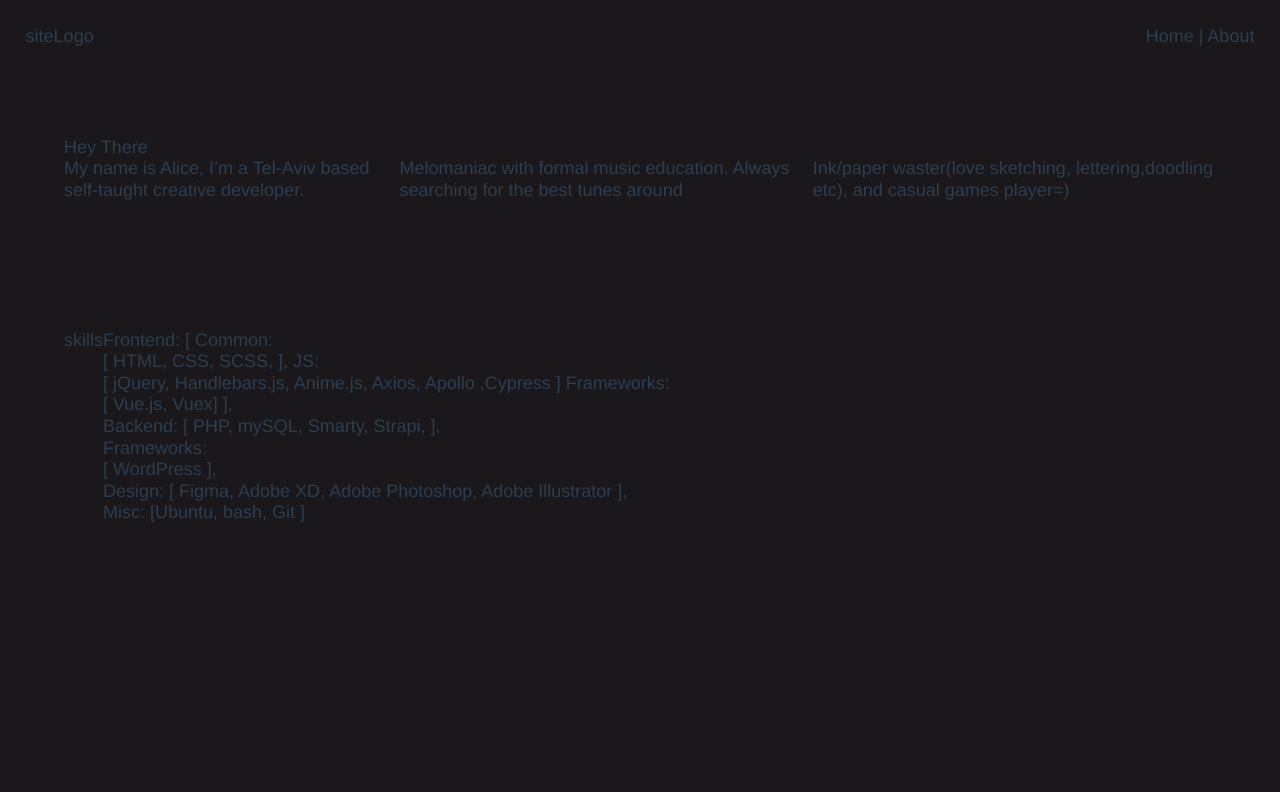
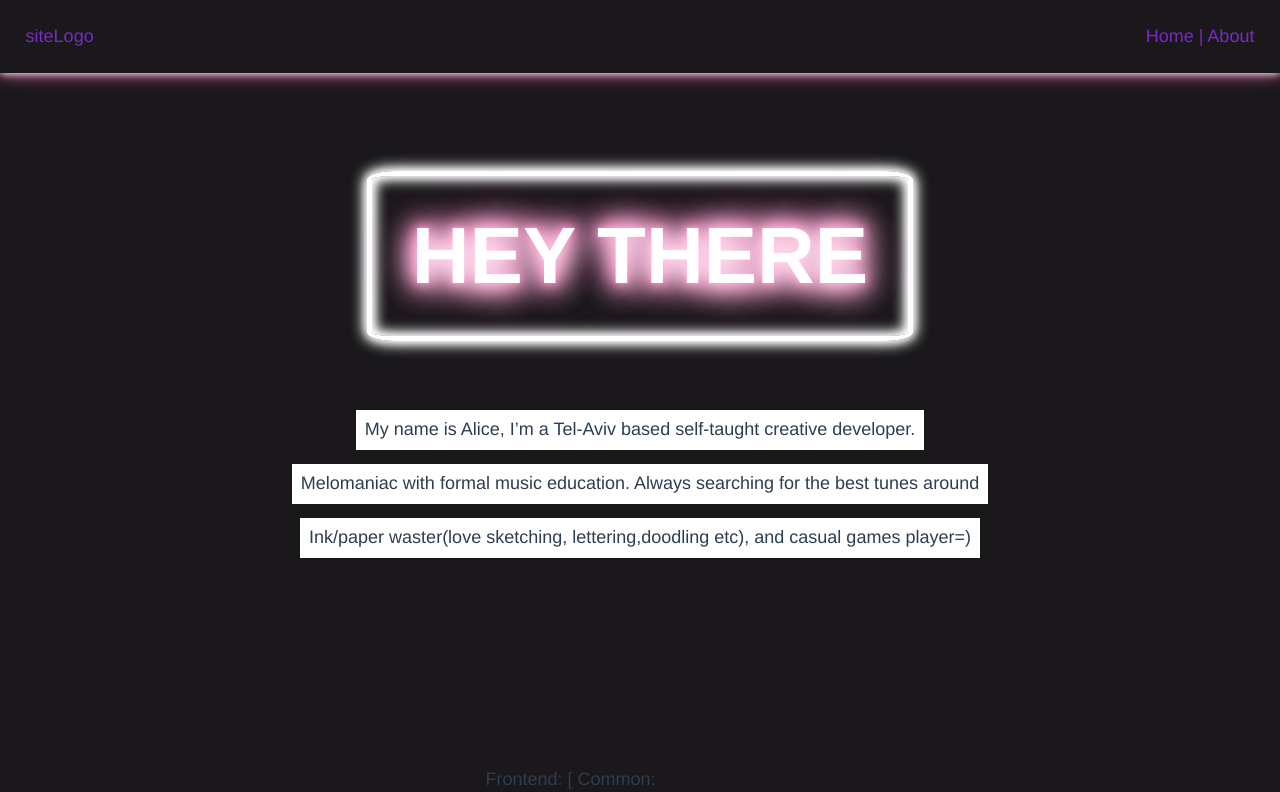
Before and after one commit to 4l1c30zz/vue3-blog, a Vue app: page / in a window 1280 px wide. Shown: the top 792 px of the page. Built offline with nearby package versions, Linux system fonts and the light colour scheme; no server answers.

Commit message:
neon glow,heading styles added

```diff
--- a/src/assets/scss/main.scss
+++ b/src/assets/scss/main.scss
@@ -2,14 +2,25 @@
 
 
 body {
-  background: color(raisin_black);
   font-size: 18px;
   line-height: 1.2em;
 }
+
 header,
 footer {
+  box-shadow: 0;
   padding: 2%;
+  background: color(raisin_black);
+  color: color(french_violet);
+  transition: all ease-in-out 0.3s;
+  z-index: 10;
+
+  &:hover {
+    box-shadow: 0 0 .5rem white,
+      0 0 1rem color(hot_pink),
+  }
 }
+
 #app {
   width: 100%;
   height: 100%;
@@ -17,14 +28,43 @@ footer {
   align-content: center;
   flex-direction: column;
 }
+
+/*heading styles*/
+h1,
+h2,
+h3,
+h4 {
+  font-weight: 900;
+  padding: 40px;
+}
+
+h1 {
+  font-size: 60px;
+}
+
+h2 {
+  font-size: 50px;
+}
+
+h3 {
+  font-size: 40px;
+}
+
+h4 {
+  font-size: 30px;
+}
+
+/*end heading styles*/
 /*container-styles*/
-.container{
+.container {
   padding: 5%;
   max-width: 1200px;
 }
-.container.is-fluid{
+
+.container.is-fluid {
   max-width: 100%;
 }
+
 /*end-container-styles*/
 
 /*flex-helpers*/
@@ -33,12 +73,14 @@ footer {
   align-items: center;
   flex-wrap: wrap;
 }
+
 .flex-between {
   display: flex;
   flex-wrap: wrap;
   justify-content: space-between;
   align-items: center;
 }
+
 /*end-flex-helpers*/
 
 /*columns styles*/
@@ -46,29 +88,130 @@ footer {
   flex-grow: 1;
   flex-shrink: 1;
   display: flex;
+  flex-wrap: wrap;
   align-content: center;
+  justify-content: center;
+  padding: 3%;
 }
+
 .is-full {
   flex-basis: 100%;
 }
+
 .is-half {
   flex-basis: 50%;
 }
+
 .is-three {
   flex-basis: 33.33%;
 }
+
 .is-four {
   flex-basis: 25%;
 }
+
 /*end columns styles*/
+
 /*text-helpers*/
-.is-center{
+.is-center {
   text-align: center;
 }
+
 .is-right {
   text-align: right;
 }
+
 .is-left {
   text-align: left;
 }
+
+.is-uppercase {
+  text-transform: uppercase;
+}
+
 /*end text-helpers*/
+
+/*hero section*/
+.neon-sign {
+  font-size: 80px;
+  line-height: 1em;
+  white-space: pre-line;
+  color: white;
+  padding: 0.5em;
+  text-shadow: 0.1rem 0.1rem 2rem white,
+    0.1rem 0.1rem 2rem white,
+    0 0 0.5rem color(hot_pink),
+    0 0 1rem color(hot_pink),
+    0 0 1.5rem color(hot_pink),
+    0 0 2rem color(hot_pink),
+    0 0 3rem color(hot_pink);
+  box-shadow: 0 0 .5rem white,
+    inset 0 0 0.5rem white,
+    0 0 1rem color(turquoise),
+    inset 0 0 1rem color(turquoise),
+    0 0 1rem color(turquoise),
+    inset 0 0 1rem color(turquoise);
+  border: 5px solid white;
+  border-radius: 5%;
+  display: inline-block;
+  animation: glow 1.5s 1 alternate-reverse;
+  transition: all 1.3s ease-in-out;
+
+  &:hover {
+    text-shadow: -0.1rem -0.1rem 1rem white,
+      0.1rem 0.1rem 1rem white,
+      0 0 1rem color(hot_pink),
+      0 0 2rem color(hot_pink),
+      0 0 3rem color(hot_pink),
+      0 0 4rem color(hot_pink),
+      0 0 5rem color(hot_pink);
+    box-shadow: 0 0 .5rem white,
+      inset 0 0 0.5rem white,
+      0 0 1rem color(turquoise),
+      inset 0 0 1rem color(turquoise),
+      0 0 2rem color(turquoise),
+      inset 0 0 2rem color(turquoise);
+    animation: none;
+  }
+}
+
+@keyframes glow {
+
+  1%,
+  22%,
+  62%,
+  80%,
+  100% {
+    text-shadow: -0.1rem -0.1rem 1rem white,
+      0.1rem 0.1rem 1rem white,
+      0 0 1rem color(hot_pink),
+      0 0 2rem color(hot_pink),
+      0 0 3rem color(hot_pink),
+      0 0 4rem color(hot_pink),
+      0 0 5rem color(hot_pink);
+    box-shadow: 0 0 .5rem white,
+      inset 0 0 0.5rem white,
+      0 0 1rem color(turquoise),
+      inset 0 0 1rem color(turquoise),
+      0 0 2rem color(turquoise),
+      inset 0 0 2rem color(turquoise);
+  }
+
+  20%,
+  60% {
+    text-shadow: none;
+    box-shadow: none;
+  }
+}
+
+.hero {
+  background: color(raisin_black);
+}
+
+.hero .hero-paragraph p {
+  background: white;
+  margin-bottom: 0.8em;
+  padding: 0.5em;
+}
+
+/*end hero-section*/
```
